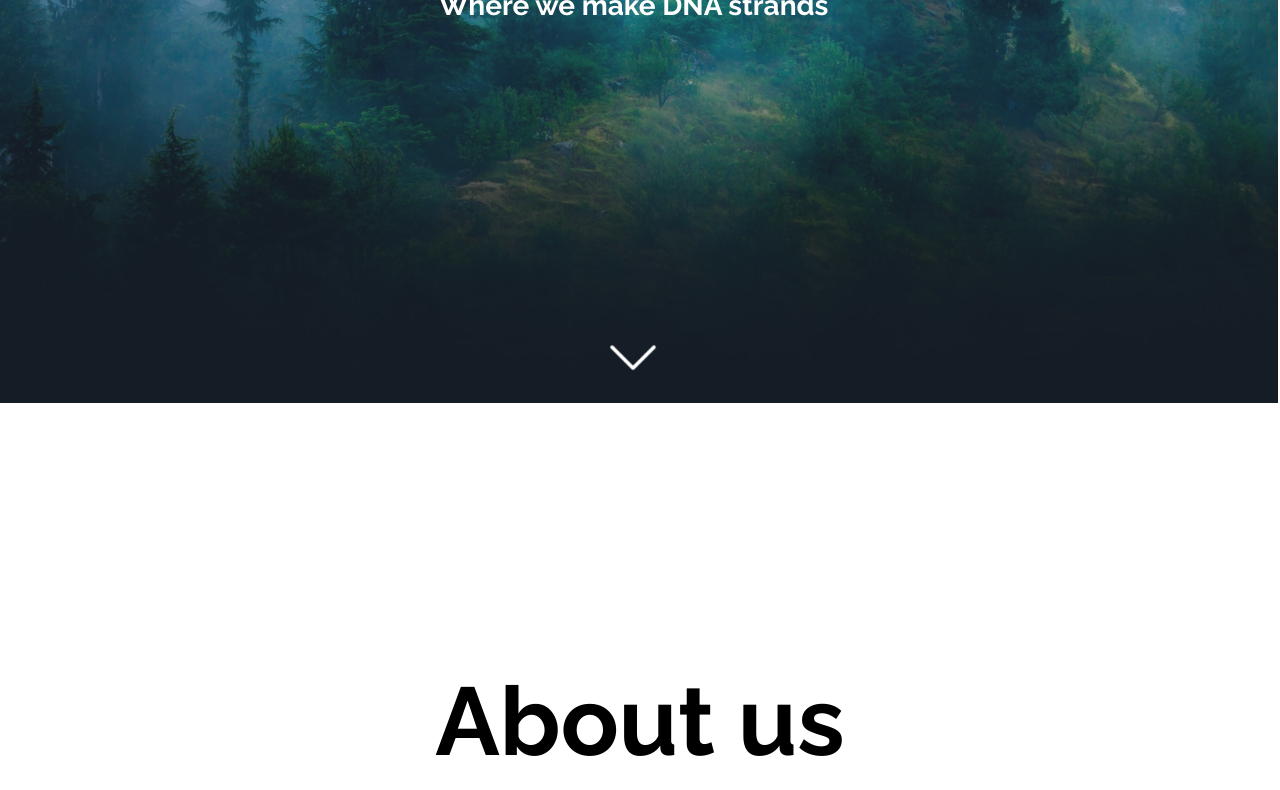
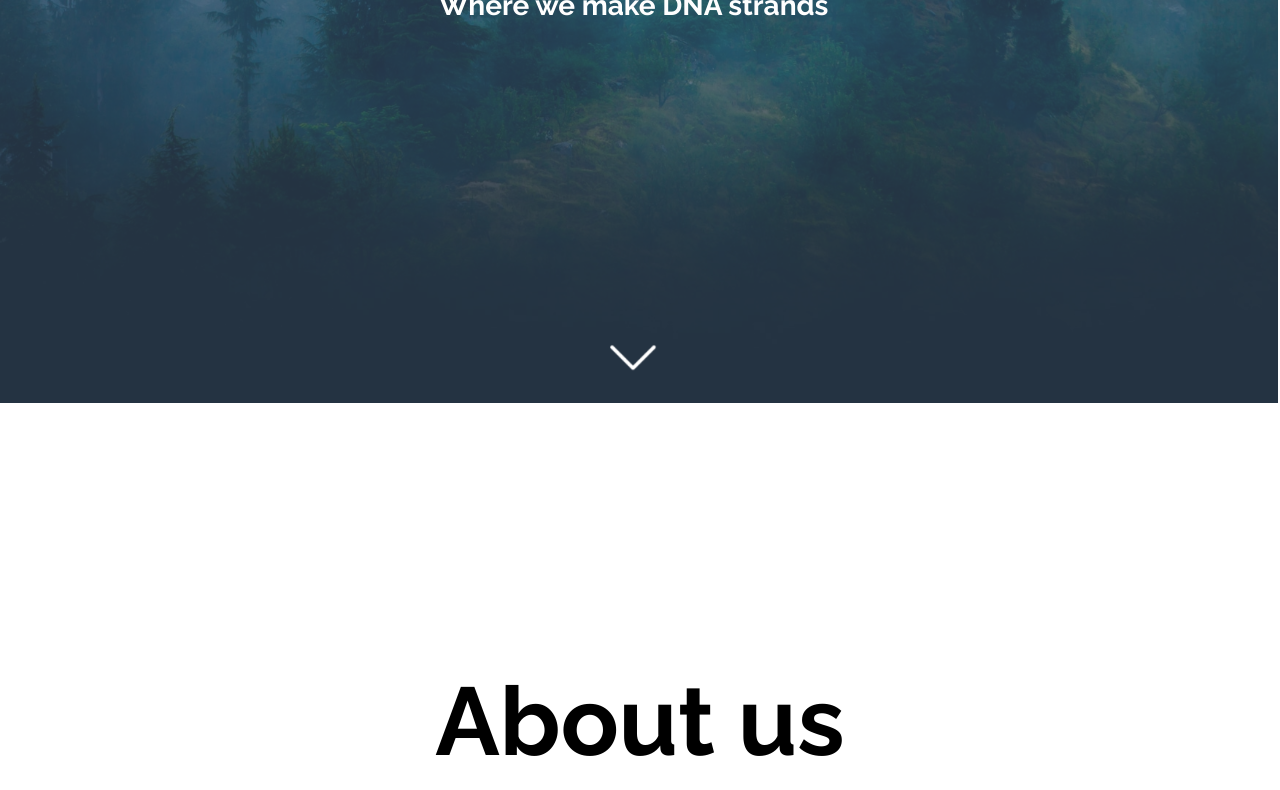
Before and after one commit to Tanvish/genesis, a plain HTML site: page index.html in a window 1280 px wide. Shown: the part 371-1161 px from the top of the page. Drawn offline with nearby package versions, Linux system fonts and the light colour scheme.

Commit message:
Create style.css

```diff
--- a/style.css
+++ b/style.css
@@ -111,7 +111,7 @@ padding-top: 130px;
 	width:100%;
 	height:100%;
 	top:0;left:0;
-	background: rgba(52, 73, 94,0.4);
+	background: rgba(52, 73, 94,0.7);
 	z-index:-1;
 }
 
```
